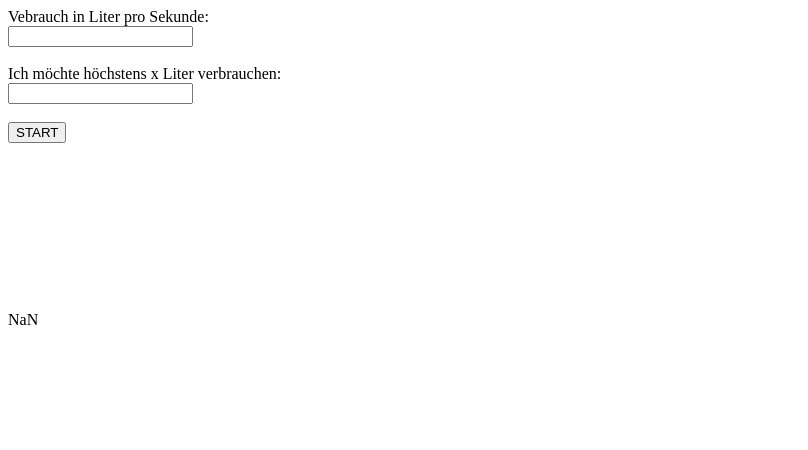
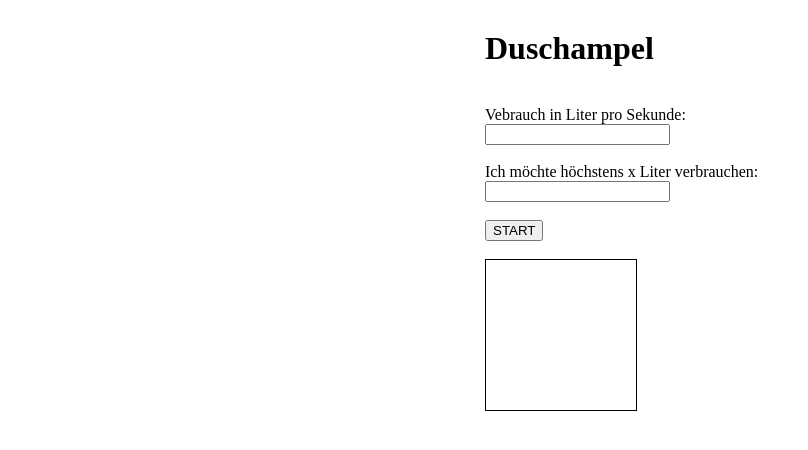
Before and after one commit to catrinee/duschampel, a plain HTML site: page index.html in a window 1280 px wide. Both pictures are taken after a click on the button "START". Shown: the whole page, without its empty margins (0-808 px from the left). Drawn offline with Linux system fonts and the light colour scheme.

Commit message:
Add changes

```diff
--- a/index.html
+++ b/index.html
@@ -7,14 +7,23 @@
     <meta http-equiv="X-UA-Compatible" content="ie=edge">
     <title>Document</title>
     <style>
+        body {
+            max-width: 310px;
+            margin: auto;
+            margin-top: 30px;
+        }
         #display {
             width: 150px;
             height: 150px;
             background-color: white;
+            border: 1px solid black;
         }
     </style>
 </head>
 <body>
+    <h1>Duschampel</h1>
+    <br>
+
     Vebrauch in Liter pro Sekunde: <br>
     <input type="text" name="verbrauch" id="verbrauch">
 
@@ -52,10 +61,10 @@
 
     function startShowering() {
         ++totalSeconds;
-        verbrauch_in_liter = verbrauch_in_liter + parseFloat(verbrauch.value)
-        aVerbrauch.innerHTML = verbrauch_in_liter
+        verbrauch_in_liter = verbrauch_in_liter + parseFloat(verbrauch.value);
+        aVerbrauch.innerHTML = Number(verbrauch_in_liter).toFixed(0) + ' Liter verbraucht';
 
-        if (verbrauch_in_liter < orange_limit_threshold_in_liter) {
+        if (verbrauch_in_liter < parseFloat(max_verbrauch.value) / 2) {
             display.style.backgroundColor = 'green';
         }
 
@@ -69,6 +78,11 @@
     }
 
     button.addEventListener('click', function() {
+        if (verbrauch.value === '' || max_verbrauch.value === '') {
+            alert('Bitte ausfüllen!')
+            return;
+        }
+
         setInterval(startShowering, 1000);
     })
 </script>
```
